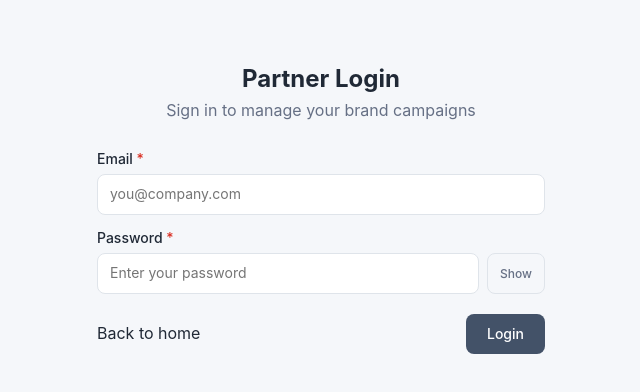
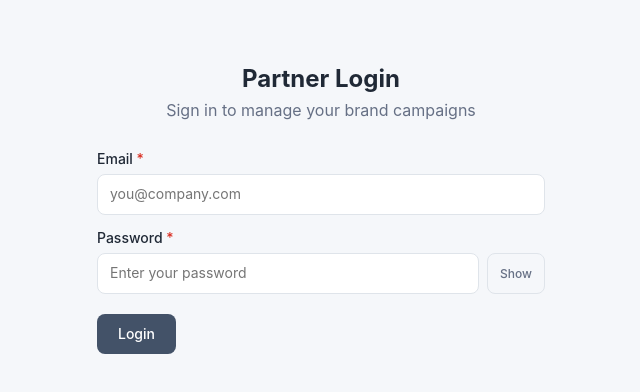
Before and after one commit to MassPersona/Minikin-b2b-collab, a React (Vite) app: page /login in a window 1280 px wide. Shown: the top 392 px of the page, without its empty margins (319-959 px from the left). Built offline with nearby package versions, Linux system fonts and the light colour scheme.

Commit message:
Update Login

```diff
--- a/src/pages/LoginPage.tsx
+++ b/src/pages/LoginPage.tsx
@@ -87,7 +87,7 @@ export function LoginPage() {
           {error && <p className="text-error" role="alert">{error}</p>}
 
           <div style={{ display: 'flex', justifyContent: 'space-between', alignItems: 'center', marginTop: 8 }}>
-            <Link to="/">Back to home</Link>
+            {/* <Link to="/">Back to home</Link> */}
             <Button type="submit" variant="primary" loading={loading}>Login</Button>
           </div>
         </div>
```
